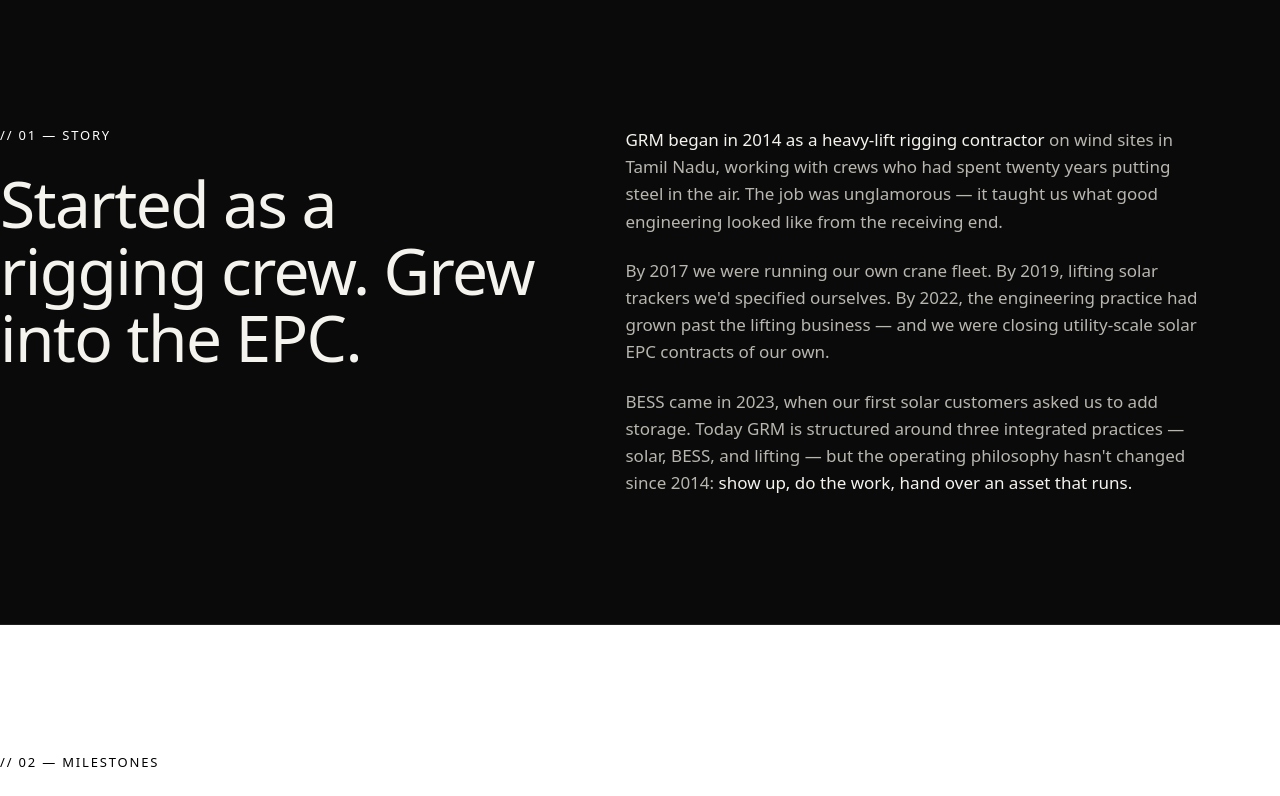
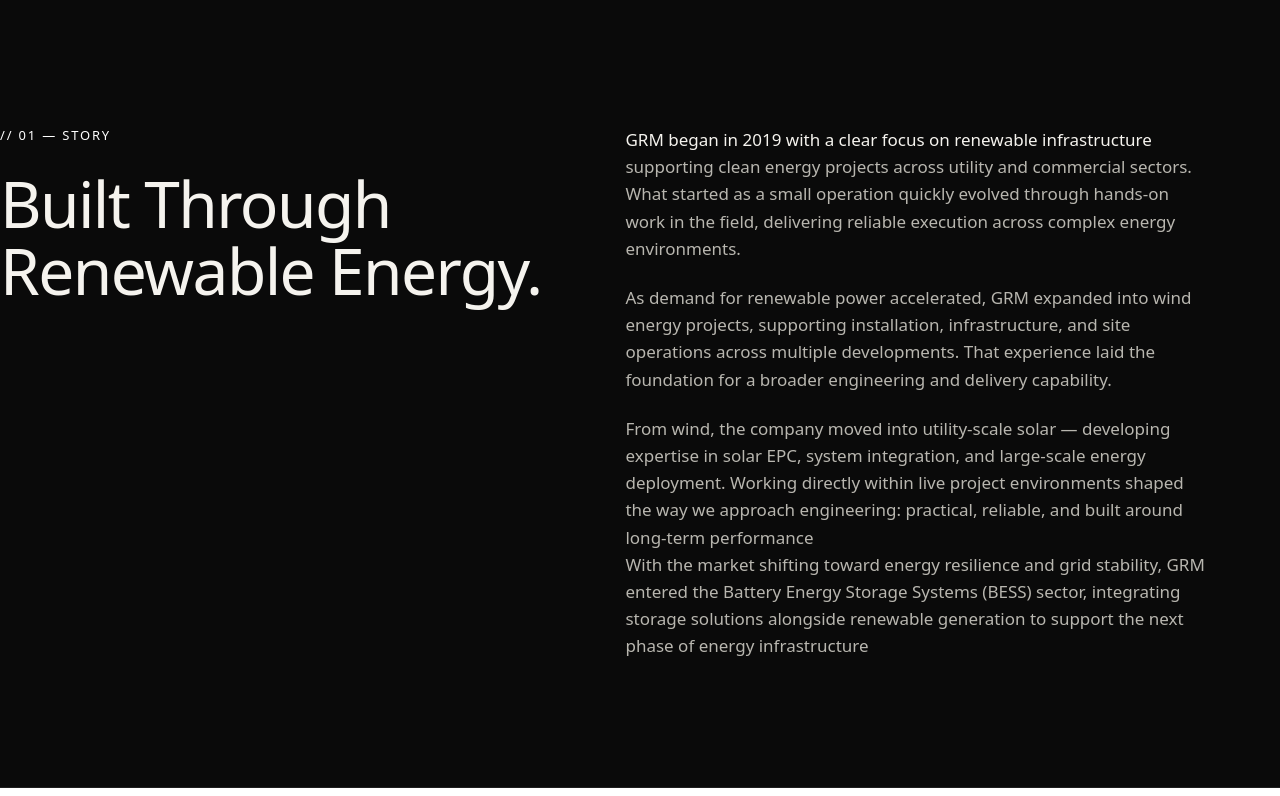
Before and after one commit to Dhruv-net/GRM-infra, a React (Vite) app: page /about in a window 1280 px wide. Shown: the part 1144-1940 px from the top of the page. Built offline with nearby package versions, Linux system fonts and the light colour scheme.

Commit message:
Update About page content and comment out unused certification links

```diff
--- a/src/pages/About.jsx
+++ b/src/pages/About.jsx
@@ -5,8 +5,8 @@
   { img: '/certifications/iso-9001.svg', alt: 'ISO 9001', desc: ['Quality', 'Management'] },
   { img: '/certifications/iso-14001.svg', alt: 'ISO 14001', desc: ['Environmental', 'Management'] },
   { img: '/certifications/iso-45001.svg', alt: 'ISO 45001', desc: ['Occupational', 'Health & Safety'] },
-  { img: '/certifications/iecre.svg', alt: 'IECRE', desc: ['PV plant', 'certification'] },
-  { img: '/certifications/leea.svg', alt: 'LEEA', desc: ['Lifting Equipment', 'Engineers Assoc.'] },
+  // { img: '/certifications/iecre.svg', alt: 'IECRE', desc: ['PV plant', 'certification'] },
+  // { img: '/certifications/leea.svg', alt: 'LEEA', desc: ['Lifting Equipment', 'Engineers Assoc.'] },
   { img: '/certifications/cdm-2015.svg', alt: 'CDM 2015', desc: ['Construction', 'Compliance'] },
   { img: '/certifications/CHAS.jpeg', alt: 'CHAS', desc: ['CHAS'] },
   { img: '/certifications/CONSTRUCTION%20LINE%20GOLD.jpeg', alt: 'Construction Line Gold', desc: ['Construction', 'Line Gold'] },
@@ -82,12 +82,15 @@
         <div className="story-grid">
           <div>
             <div className="eyebrow reveal" style={{ marginBottom: "24px" }}>// 01 — Story</div>
-            <h2 className="reveal">Started as a rigging crew. Grew into the EPC.</h2>
+            <h2 className="reveal">Built Through Renewable Energy.</h2>
           </div>
           <div className="story-body reveal">
-            <p><strong>GRM began in 2014 as a heavy-lift rigging contractor</strong> on wind sites in Tamil Nadu, working with crews who had spent twenty years putting steel in the air. The job was unglamorous — it taught us what good engineering looked like from the receiving end.</p>
-            <p>By 2017 we were running our own crane fleet. By 2019, lifting solar trackers we'd specified ourselves. By 2022, the engineering practice had grown past the lifting business — and we were closing utility-scale solar EPC contracts of our own.</p>
-            <p>BESS came in 2023, when our first solar customers asked us to add storage. Today GRM is structured around three integrated practices — solar, BESS, and lifting — but the operating philosophy hasn't changed since 2014: <strong>show up, do the work, hand over an asset that runs.</strong></p>
+            <p><strong>GRM began in 2019 with a clear focus on renewable infrastructure</strong> supporting clean energy projects across utility and commercial sectors. What started as a small operation quickly evolved through hands-on work in the field, delivering reliable execution across complex energy environments.</p>
+            <p>As demand for renewable power accelerated, GRM expanded into wind energy projects, supporting installation, infrastructure, and site operations across multiple developments. That experience laid the foundation for a broader engineering and delivery capability.</p>
+            <p>From wind, the company moved into utility-scale solar — developing expertise in solar EPC, system integration, and large-scale energy deployment. Working directly within live project environments shaped the way we approach engineering: practical, reliable, and built around long-term performance
+            <p>With the market shifting toward energy resilience and grid stability, GRM entered the Battery Energy Storage Systems (BESS) sector, integrating storage solutions alongside renewable generation to support the next phase of energy infrastructure</p>
+            </p>
+
           </div>
         </div>
       </section>
@@ -211,7 +214,7 @@
         <h2 className="h-display reveal" style={{ fontSize: "clamp(40px,6vw,96px)" }}>Want to <em>build</em> with us?</h2>
         <p className="lede reveal" style={{ margin: "32px auto" }}>We hire engineers who'd rather be on the site than on the slide.</p>
         <div className="cta-row reveal">
-          <a href="#" className="btn btn-primary">Open roles <span className="arrow">→</span></a>
+          {/* <a href="#" className="btn btn-primary">Open roles <span className="arrow">→</span></a> */}
           <a href="mailto:info@infragrm.com" className="btn btn-ghost">info@infragrm.com</a>
         </div>
       </section>
--- a/src/pages/Home.jsx
+++ b/src/pages/Home.jsx
@@ -270,7 +270,7 @@
         <p className="lede reveal" style={{ margin: "32px auto" }}>Our origination team replies within two business days. Bring a site, a load, or a problem.</p>
         <div className="cta-row reveal">
           <a href="mailto:info@infragrm.com" className="btn btn-primary">info@infragrm.com <span className="arrow">→</span></a>
-          <a href="about.html" className="btn btn-ghost">Meet the team</a>
+          {/* <a href="about.html" className="btn btn-ghost">Meet the team</a> */}
         </div>
       </section>
 
```
